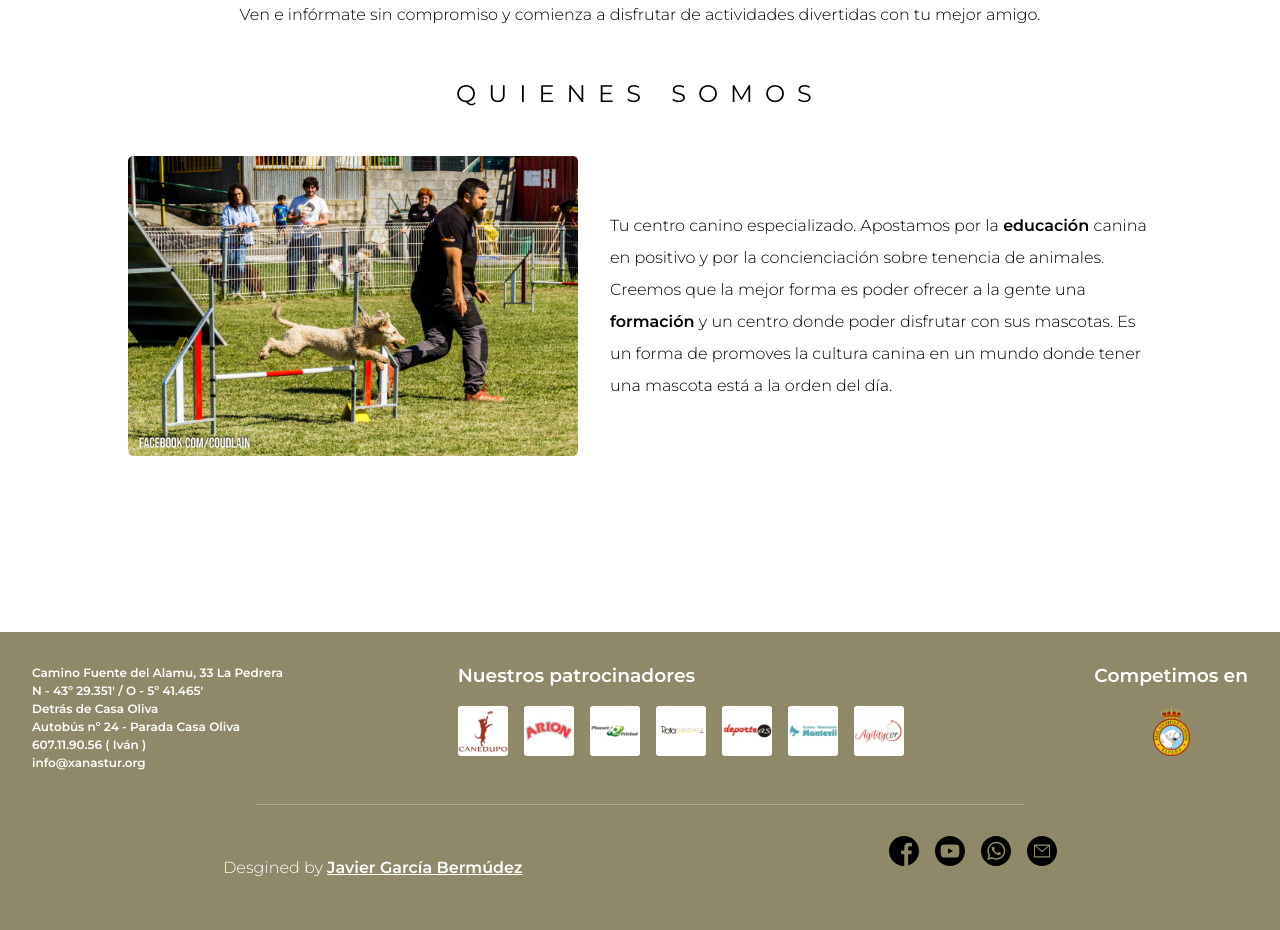
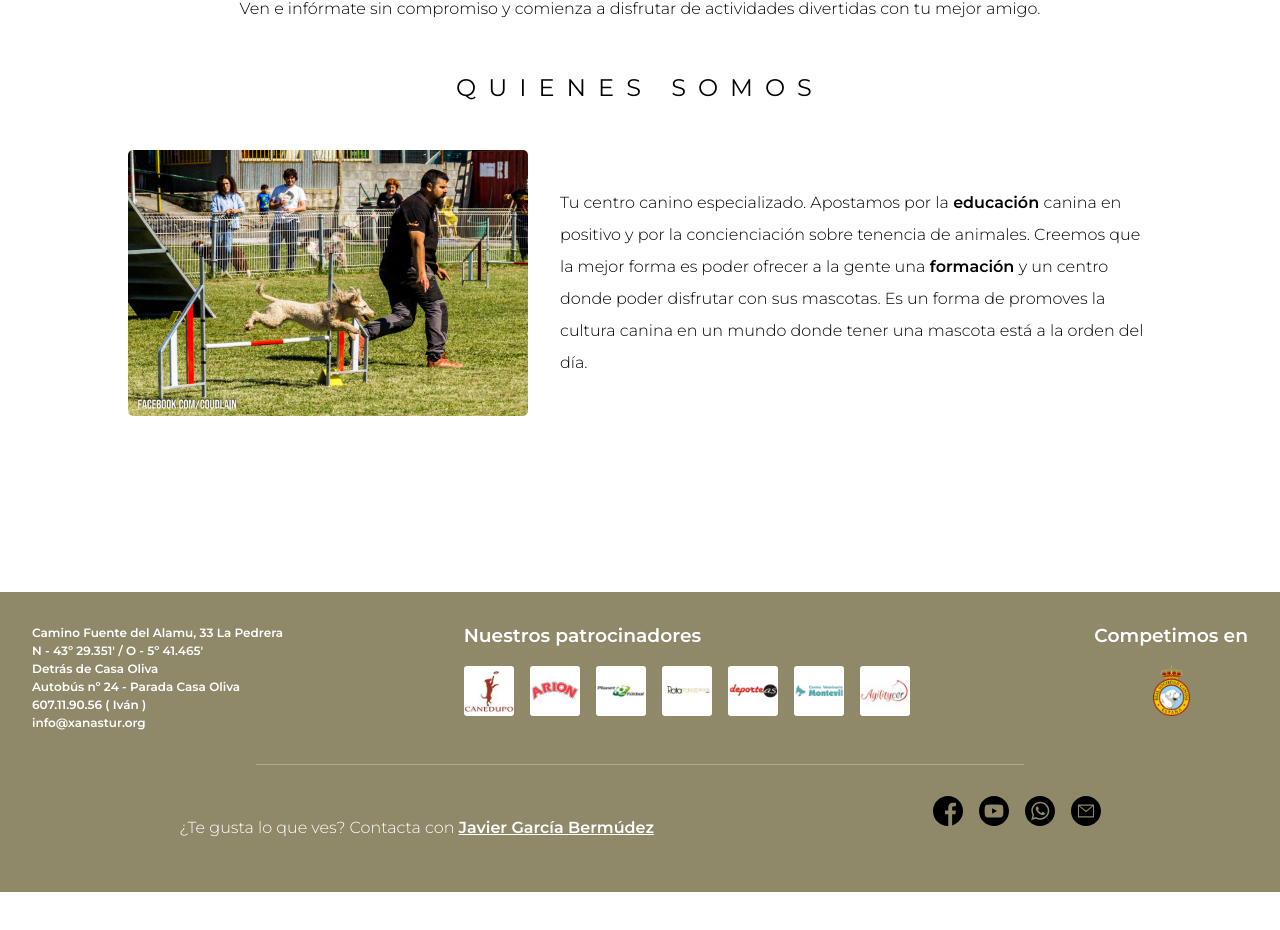
Before and after one commit to javiergarber/xanastur_concept, a React (Create React App) app: page / in a window 1280 px wide. Shown: the part 1628-2558 px from the top of the page. After the commit the page ends 2520 px from the top, so only its background shows below. Built offline with nearby package versions, Linux system fonts and the light colour scheme.

Commit message:
resolve responsive problems

```diff
--- a/src/components/footer/Footer.style.tsx
+++ b/src/components/footer/Footer.style.tsx
@@ -1,4 +1,5 @@
 import styled from "styled-components";
+import { SIZES } from "../../theme";
 export const FooterSection = styled.footer`
   background-color: rgb(143, 137, 106);
 
@@ -11,11 +12,16 @@ export const UpperFooter = styled.div`
   flex-direction: row;
   padding: 2em;
   justify-content: space-between;
+  @media screen and (max-width: ${SIZES.medium}) {
+    flex-direction: column;
+    text-align: center;
+  }
 `;
 export const ContactInformation = styled.div`
   p {
     font-size: 12px;
     margin: 0px;
+    margin-right: 1em;
     color: white;
     font-weight: 600;
     line-height: 1.5em;
@@ -24,6 +30,10 @@ export const ContactInformation = styled.div`
 export const Sponsors = styled.div`
   display: flex;
   flex-direction: column;
+  @media screen and (max-width: ${SIZES.medium}) {
+    margin-top: 1em;
+  }
+
   h3 {
     margin-top: 0;
     color: white;
@@ -32,13 +42,15 @@ export const Sponsors = styled.div`
     display: flex;
     flex-direction: row;
     justify-content: space-between;
-  }
+    flex-wrap: wrap;
     img {
+      margin-bottom: 1em;
       border-radius: 3px;
       width: 50px;
       height: 50px;
       margin-right: 1em;
       cursor: pointer;
+    }
   }
 `;
 
--- a/src/components/footer/Footer.tsx
+++ b/src/components/footer/Footer.tsx
@@ -51,23 +51,23 @@ export default class Footer extends Component {
         <BottomFooter>
           <DesignedByWrapper>
             <p>
-              Desgined by{" "}
+              ¿Te gusta lo que ves? Contacta con{" "}
               <a href="https://www.linkedin.com/in/javiergarber/">
                 Javier García Bermúdez
               </a>
             </p>
           </DesignedByWrapper>
           <ContactIconsWrapper>
-            <a href="">
+            <a href="TODO">
               <img src={require("./assets/001-facebook.svg")} alt="" />
             </a>
-            <a href="">
+            <a href="TODO">
               <img src={require("./assets/008-youtube.svg")} alt="" />
             </a>
-            <a href="">
+            <a href="TODO">
               <img src={require("./assets/003-whatsapp.svg")} alt="" />
             </a>
-            <a href="">
+            <a href="TODO">
               <img src={require("./assets/017-mail.svg")} alt="" />
             </a>
           </ContactIconsWrapper>
--- a/src/components/navbar/Navbar.style.tsx
+++ b/src/components/navbar/Navbar.style.tsx
@@ -3,6 +3,7 @@ export const Nav = styled.nav`
   width: 100%;
   position: sticky;
   top: 0;
+  z-index:1000;
   background-color: white;
   box-shadow: 0 2px 2px -2px rgba(0, 0, 0, 0.2);
   ul {
--- a/src/containers/main/Welcome.tsx
+++ b/src/containers/main/Welcome.tsx
@@ -2,7 +2,7 @@ import React, { Component, Fragment } from "react";
 import { Link } from "react-scroll";
 import Footer from "../../components/footer/Footer";
 import Navbar from "../../components/navbar/Navbar";
-import { Cover, Description, Header } from "./welcome.style";
+import { Cover, Description, Header, VideoWrapper } from "./welcome.style";
 
 export default class Welcome extends Component {
   render() {
@@ -33,6 +33,8 @@ export default class Welcome extends Component {
         <Header>
           <div id="scrollAnchor"></div>
           <h1>Xanastur</h1>
+          <div id="intro_video">
+            <VideoWrapper>
               <iframe
                 id="intro_video"
                 title="GOFFIN - Seremos uno - (AGILITY)-[Shot. Danipov]-[USHH]"
@@ -43,6 +45,8 @@ export default class Welcome extends Component {
                 allow="accelerometer; autoplay; encrypted-media; gyroscope; picture-in-picture"
                 allowFullScreen
               ></iframe>
+            </VideoWrapper>
+          </div>
         </Header>
         <Description>
           <section>
--- a/src/containers/main/welcome.style.tsx
+++ b/src/containers/main/welcome.style.tsx
@@ -1,4 +1,5 @@
 import styled from "styled-components";
+import { SIZES } from "../../theme";
 import bgImage from "./assets/cover.jpeg";
 export const Cover = styled.section`
   &::before {
@@ -74,11 +75,25 @@ export const Header = styled.section`
     margin: 0.5em;
     font-size: 3em;
   }
+
+  #intro_video {
+    width: 700px;
+    max-width: 80vw;
+    margin: auto;
+    z-index: 1;
+  }
+`;
+
+export const VideoWrapper = styled.div`
+  position: relative;
+
+  padding-bottom: 56.25%;
   iframe {
-    border-radius: 5px;
-    margin: auto;
-    width: 50vw;
-    height: 50vh;
+    position: absolute;
+    top: 0;
+    left: 0;
+    width: 100%;
+    height: 100%;
   }
 `;
 export const Description = styled.div`
@@ -101,6 +116,9 @@ export const Description = styled.div`
     div {
       display: flex;
       flex-direction: row;
+      @media screen and (max-width: ${SIZES.large}) {
+        flex-direction: column;
+      }
     }
     p {
       margin: auto 0;
@@ -109,8 +127,17 @@ export const Description = styled.div`
   }
   #quienes_somos_img {
     float: left;
-    height: 300px;
+    width: 400px;
     border-radius: 5px;
     margin-right: 2em;
+    max-width: 80vw;
+    @media screen and (max-width: ${SIZES.large}) {
+      margin: auto;
+      margin-bottom: 2em;
+    }
+  }
+
+  @media screen and (max-width: ${SIZES.large}) {
+    padding: 5vw;
   }
 `;
--- /dev/null
+++ b/src/theme.ts
@@ -0,0 +1,5 @@
+export const SIZES = {
+  large: "1024px",
+  medium: "768px",
+  small: "480px",
+};
```
Lines whose indentation alone changed are shown as unchanged.
